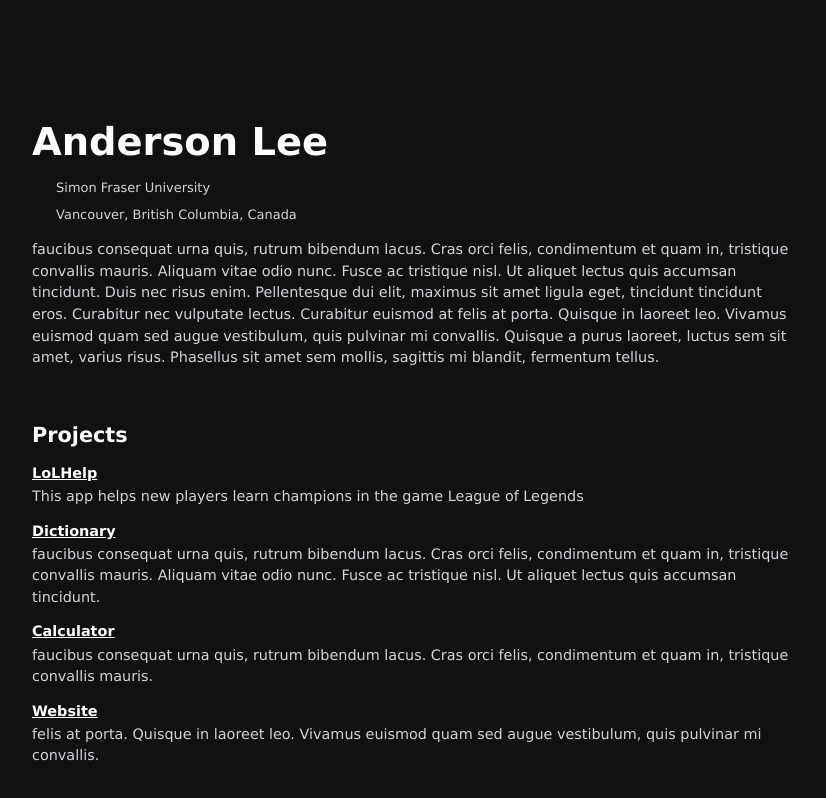
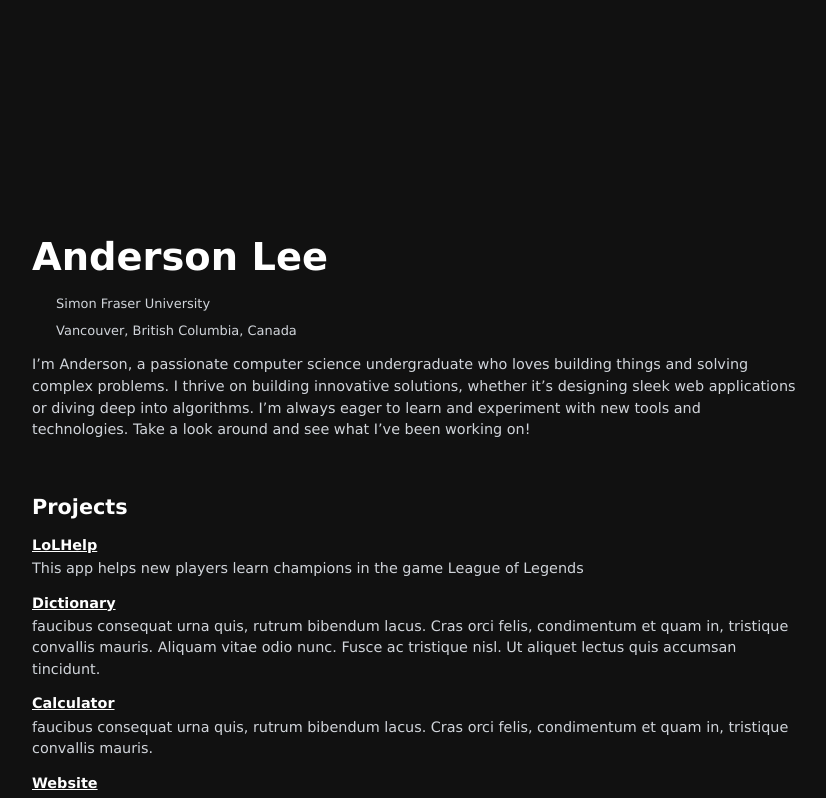
Before and after one commit to AnderBurd/Portfolio, a React (Vite) app: page / in a window 1280 px wide. Shown: the top 798 px of the page, without its empty margins (224-1050 px from the left). Built offline with nearby package versions, Linux system fonts and the light colour scheme.

Commit message:
Added intro content

```diff
--- a/src/components/intro.jsx
+++ b/src/components/intro.jsx
@@ -13,7 +13,7 @@ const Intro = () =>{
                 <span className="lnr lnr-map-marker"></span> Vancouver, British Columbia, Canada
             </p>
             <p>
-            faucibus consequat urna quis, rutrum bibendum lacus. Cras orci felis, condimentum et quam in, tristique convallis mauris. Aliquam vitae odio nunc. Fusce ac tristique nisl. Ut aliquet lectus quis accumsan tincidunt. Duis nec risus enim. Pellentesque dui elit, maximus sit amet ligula eget, tincidunt tincidunt eros. Curabitur nec vulputate lectus. Curabitur euismod at felis at porta. Quisque in laoreet leo. Vivamus euismod quam sed augue vestibulum, quis pulvinar mi convallis. Quisque a purus laoreet, luctus sem sit amet, varius risus. Phasellus sit amet sem mollis, sagittis mi blandit, fermentum tellus.             </p>
+            I’m Anderson, a passionate computer science undergraduate who loves building things and solving complex problems. I thrive on building innovative solutions, whether it’s designing sleek web applications or diving deep into algorithms. I’m always eager to learn and experiment with new tools and technologies. Take a look around and see what I’ve been working on!            </p>
         </SectionWrapper>
     );
 };
--- a/src/styling/intro.css
+++ b/src/styling/intro.css
@@ -1,7 +1,7 @@
 .name{
     font-size: 2.4rem;
     color: #fff;
-    margin-top: 2em;
+    margin-top: 5em;
     margin-bottom: 0;
 }
 
```
